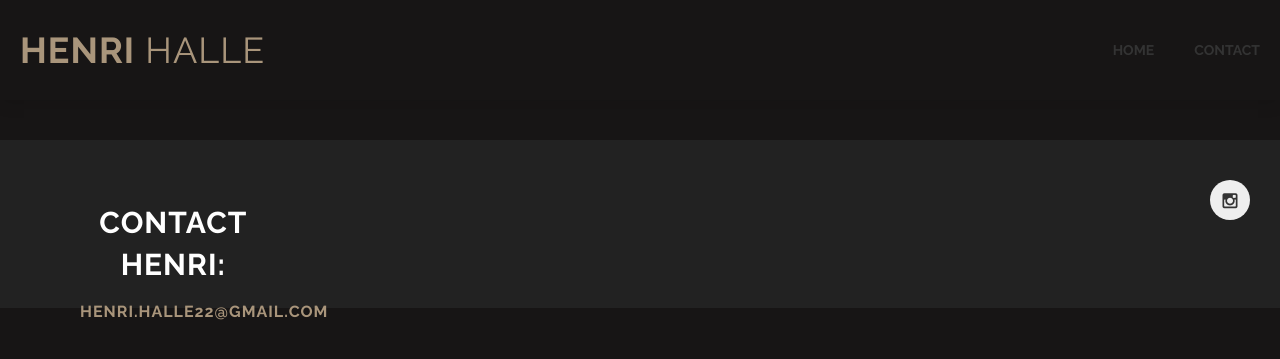
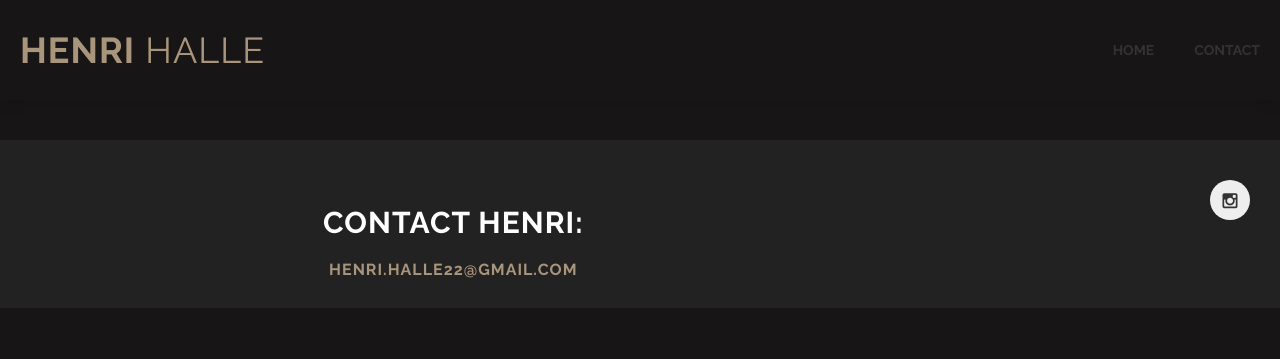
Before and after one commit to madhalle/henri-portfolio, a Jekyll site: the page contact.html, which Jekyll copies as it is, in a window 1280 px wide. Shown: the top 359 px of the page. Built offline with Jekyll 4.4.1, drawn with Linux system fonts in a browser that asks for light colours.

Commit message:
formatting

```diff
--- a/contact.html
+++ b/contact.html
@@ -99,7 +99,7 @@ section_id: contact
 </div> -->
 <div class='full'>
   <div class='row'>
-    <div class='medium-2 columns'>
+    <div class='medium-8 columns'>
 
         <div class='row'>
           <br><h2 style='color: #FFF'>Contact Henri:</h2>
```
